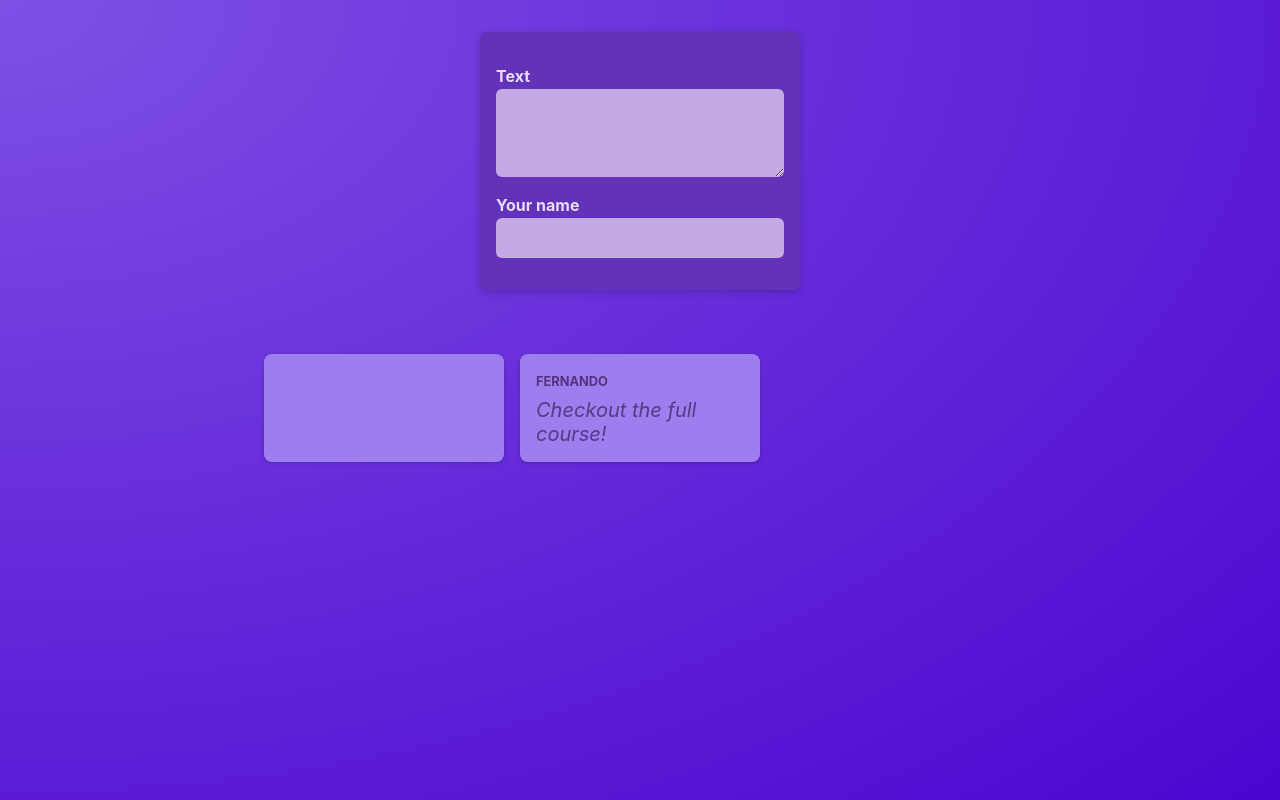
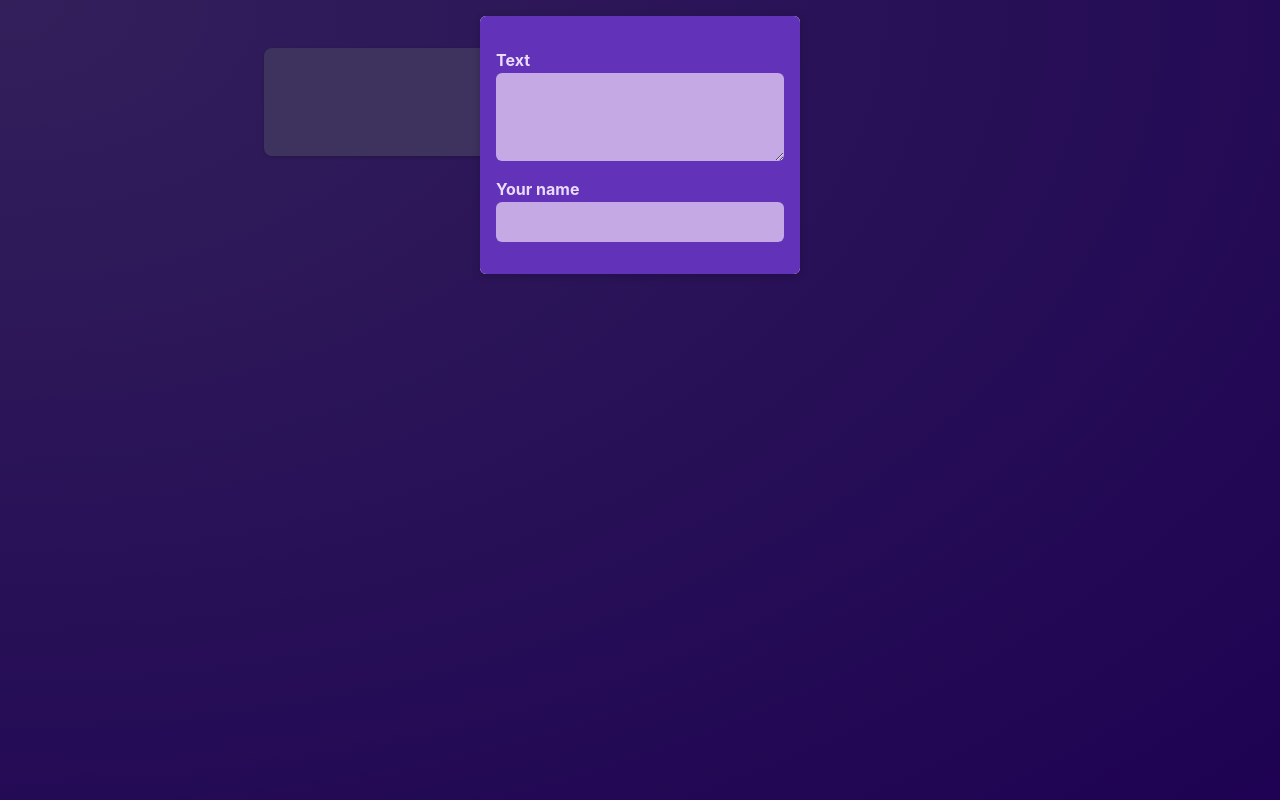
Before and after one commit to thiagoleet/react-learning-crash-course, a React (Vite) app: page / in a window 1280 px wide. Built offline with nearby package versions, Linux system fonts and the light colour scheme.

Commit message:
The Modal component and children prop

```diff
--- /dev/null
+++ b/src/components/Modal.jsx
@@ -0,0 +1,16 @@
+/* eslint-disable react/prop-types */
+import classes from "./Modal.module.css";
+
+function Modal(props) {
+  return (
+    <>
+      <div className={classes.backdrop} onClick={props.onClose}></div>
+
+      <dialog open className={classes.modal}>
+        {props.children}
+      </dialog>
+    </>
+  );
+}
+
+export default Modal;
--- /dev/null
+++ b/src/components/Modal.module.css
@@ -0,0 +1,18 @@
+.backdrop {
+  position: fixed;
+  top: 0;
+  left: 0;
+  width: 100%;
+  height: 100vh;
+  background-color: rgba(0, 0, 0, 0.6);
+  z-index: 1;
+}
+
+.modal {
+  border: none;
+  border-radius: 6px;
+  box-shadow: 0 2px 8px rgba(0, 0, 0, 0.2);
+  padding: 0;
+  overflow: hidden;
+  z-index: 1;
+}
--- a/src/components/NewPost.module.css
+++ b/src/components/NewPost.module.css
@@ -2,9 +2,6 @@
   background-color: #6233b9;
   padding: 1rem;
   width: 20rem;
-  margin: 2rem auto;
-  border-radius: 6px;
-  box-shadow: 0 2px 8px rgba(0, 0, 0, 0.2);
 }
 
 .form label {
--- a/src/components/PostsList.jsx
+++ b/src/components/PostsList.jsx
@@ -2,11 +2,13 @@ import { useState } from "react";
 
 import Post from "./Post";
 import NewPost from "./NewPost";
+import Modal from "./Modal";
 import classes from "./PostsList.module.css";
 
 function PostsList() {
   const [enteredBody, setEnteredBody] = useState("");
   const [enteredAuthor, setEnteredAuthor] = useState("");
+  const [modalIsVisible, setModalIsVisible] = useState(true);
 
   function bodyChangeHanlder(value) {
     setEnteredBody(value);
@@ -16,12 +18,20 @@ function PostsList() {
     setEnteredAuthor(value);
   }
 
+  function hideModalHandler() {
+    setModalIsVisible(false);
+  }
+
   return (
     <>
-      <NewPost
-        onBodyChange={bodyChangeHanlder}
-        onAuthorChange={authorChangeHanlder}
-      />
+      {modalIsVisible && (
+        <Modal onClose={hideModalHandler}>
+          <NewPost
+            onBodyChange={bodyChangeHanlder}
+            onAuthorChange={authorChangeHanlder}
+          />
+        </Modal>
+      )}
       <ul className={classes.posts}>
         <Post author={enteredAuthor} body={enteredBody} />
         <Post author="Fernando" body="Checkout the full course!" />
```
